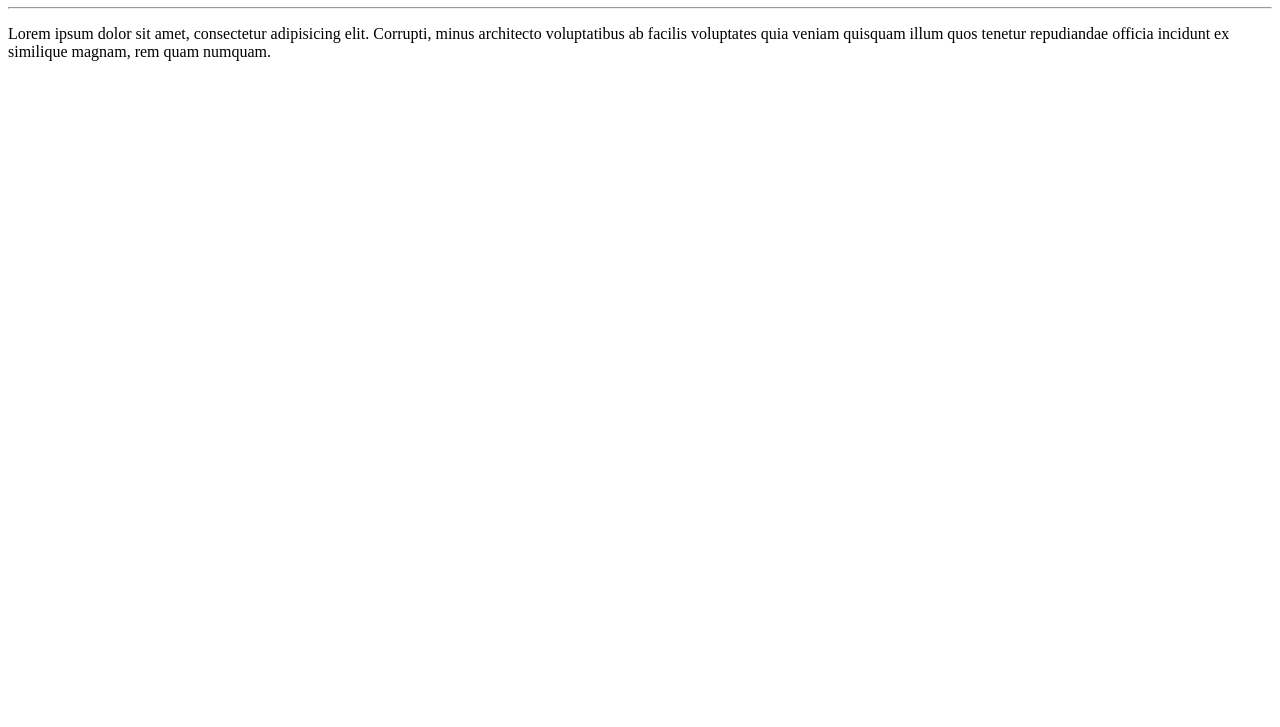
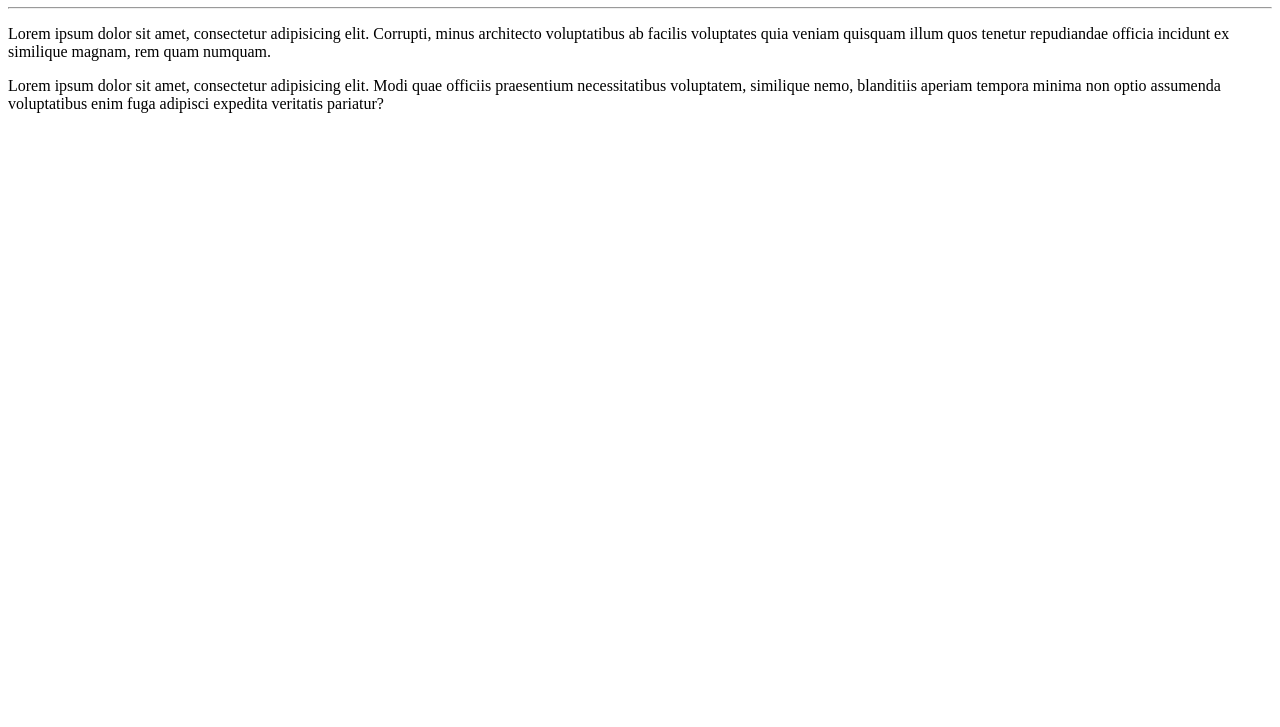
Before and after one commit to Araujoedi/Ola-Mundo, a plain HTML site: page site-exemplo/index.html in a window 1280 px wide. Shown: the part 73-800 px from the top of the page. Drawn offline with Linux system fonts and the light colour scheme.

Commit message:
adicionei um paragrafo

```diff
--- a/site-exemplo/index.html
+++ b/site-exemplo/index.html
@@ -9,5 +9,6 @@
     <h1>Olá, Mundo!</h1>
      <hr>
     <p>Lorem ipsum dolor sit amet, consectetur adipisicing elit. Corrupti, minus architecto voluptatibus ab facilis voluptates quia veniam quisquam illum quos tenetur repudiandae officia incidunt ex similique magnam, rem quam numquam.</p>
+    <p>Lorem ipsum dolor sit amet, consectetur adipisicing elit. Modi quae officiis praesentium necessitatibus voluptatem, similique nemo, blanditiis aperiam tempora minima non optio assumenda voluptatibus enim fuga adipisci expedita veritatis pariatur?</p>
 </body>
 </html>
```
